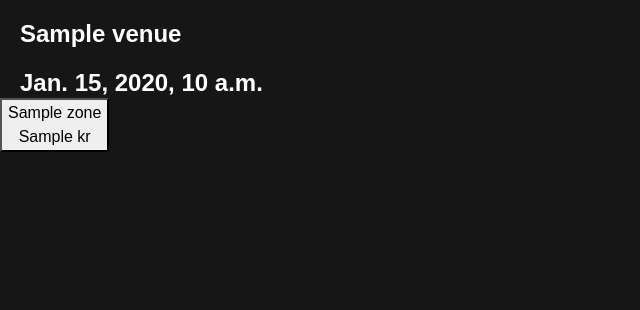
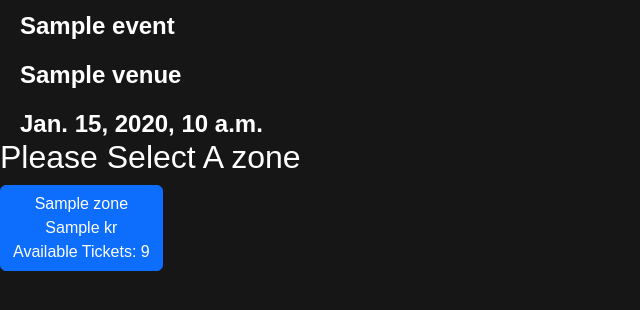
Before and after one commit to Tryggx/EventDriven-verklegt-namsk2, a Django app: page /events/1/shows/1 in a window 1280 px wide. Shown: the part 56-366 px from the top of the page, without its empty margins (0-640 px from the left). Run offline with Django 4.2, Linux system fonts and the light colour scheme; tables that the repository leaves empty hold one stand-in row (values such as "Sample post").

Commit message:
Add dynamic ticket counting
When selecting an event, the available tickets are now visible, also when selecting zones, added total_ticket in zones and new migration

```diff
--- a/EventDriven/EventDriven/settings.py
+++ b/EventDriven/EventDriven/settings.py
@@ -142,5 +142,5 @@ LOGOUT_REDIRECT_URL = "/"
 
 #Used for adding parameters to default user model in django
 AUTH_USER_MODEL = 'user.User'
-MEDIA_ROOT = os.path.join(BASE_DIR, 'static/img')
+MEDIA_ROOT = os.path.join(BASE_DIR, 'static/img/')
 MEDIA_URL = '/media/'
--- a/EventDriven/EventDriven/urls.py
+++ b/EventDriven/EventDriven/urls.py
@@ -13,12 +13,15 @@ Including another URLconf
     1. Import the include() function: from django.urls import include, path
     2. Add a URL to urlpatterns:  path('blog/', include('blog.urls'))
 """
+from django.conf.urls.static import static
 from django.contrib import admin, auth
 from django.urls import path, include
+
+from EventDriven import settings
 
 urlpatterns = [
     path('', include('main.urls')),
     path('admin/', admin.site.urls),
     path('events/', include('event.urls')),
-    path('users/', include('user.urls'))
-]
+    path('users/', include('user.urls')),
+    ] + static(settings.MEDIA_URL, document_root=settings.MEDIA_ROOT)
--- a/EventDriven/event/admin.py
+++ b/EventDriven/event/admin.py
@@ -8,3 +8,4 @@ admin.site.register(Show)
 admin.site.register(Zone)
 admin.site.register(EventType)
 admin.site.register(User)
+admin.site.register(Ticket)
--- a/EventDriven/event/models.py
+++ b/EventDriven/event/models.py
@@ -19,6 +19,7 @@ class Event(models.Model):
     def __str__(self):
         return self.name
 
+
 class Show(models.Model):
     venueid = models.ForeignKey(Venue, on_delete=models.CASCADE)
     eventid = models.ForeignKey(Event, on_delete=models.CASCADE)
@@ -29,10 +30,12 @@ class Show(models.Model):
     def __str__(self):
         return str(self.eventid) + " " + str(self.datetime) + "  " + str(self.id)
 
+
 class Zone(models.Model):
     name = models.CharField(max_length=255)
     showid = models.ForeignKey(Show, on_delete=models.CASCADE)
     price = models.CharField(max_length=100)
+    total_tickets = models.IntegerField()
 
     def __str__(self):
         return str(self.showid) + " ZONE: " + self.name
--- a/EventDriven/event/urls.py
+++ b/EventDriven/event/urls.py
@@ -5,5 +5,6 @@ urlpatterns = [
     path('',views.index, name="event_index"),
     path('<int:eventid>', views.get_event_by_id, name="event_details"),
     path('<int:eventid>/shows/<int:showid>', views.get_zones_by_showid, name="zones"),
+    path('eventjson/<int:eventid>', views.eventjson, name="eventjson")
 
 ]
--- a/EventDriven/event/views.py
+++ b/EventDriven/event/views.py
@@ -1,8 +1,14 @@
+from django.db.models import Count, Value, IntegerField, F
+from django.db.models.functions import Cast
+from django.http import JsonResponse
 from django.shortcuts import render, get_object_or_404
-from event.models import Event, Show, EventType
+from event.models import Event, Show, EventType, Zone
+from user.models import Ticket
+
+# Create your views here.
 
 
-# Create your views here.
+
 def index(request):
     return render(request, 'event/index.html', context={
         'events':Event.objects.all()
@@ -11,18 +17,35 @@ def index(request):
 def get_event_by_id(request, eventid):
     return render(request, 'event/single_event.html', {
         'event': get_object_or_404(Event, pk=eventid),
-        'shows': Event.objects.get(pk=eventid).show_set.all()
+        'shows': Show.objects.values().annotate(availabletickets=F('seating')+F('accessible_seating')-Count('ticket')).filter(eventid=eventid)
     })
 
 def get_zones_by_showid(request, showid, eventid):
     return render(request, 'event/single_show.html', {
         'event': get_object_or_404(Event, pk=eventid),
-        'zones': Show.objects.get(pk=showid).zone_set.all(),
-        'show' : get_object_or_404(Show, pk=showid)
+        'zones': Zone.objects.values().annotate(availabletickets=F('total_tickets')-Count('ticket')).filter(showid=showid),
+        'show': get_object_or_404(Show, pk=showid)
     })
 
 def get_event_by_type(request, eventtypeid):
     return render(request, 'event/index.html', context={
         'header_name': EventType.objects.get(pk=eventtypeid),
-        'events':Event.objects.filter(eventtypeid=eventtypeid)
+        'events': Event.objects.filter(eventtypeid=eventtypeid)
     })
+
+def eventjson(request, eventid):
+    singleevent = Event.objects.get(pk=eventid)
+    event = {
+            'id': singleevent.id,
+            'name': singleevent.name,
+            'description': singleevent.description,
+            'poster_image': singleevent.poster_image,
+            'header_image': singleevent.header_image,
+            'eventtypeid': singleevent.eventtypeid.id,
+            'headliner': singleevent.headliner
+    }
+    return JsonResponse({'data': event})
+
+#Zone.objects.values('id').annotate(Count(Ticket.objects.filter(zone_name_id=id)))
+
+#Zone.objects.values('ticket').annotate(c=Count('ticket'))
--- a/EventDriven/templates/base.html
+++ b/EventDriven/templates/base.html
@@ -11,6 +11,8 @@
     {% include 'navbar.html' %}
     {% block content %}
     {% endblock %}
+    <!--{% include 'footer.html' %}-->
 </body>
 <script src="https://cdn.jsdelivr.net/npm/bootstrap@5.2.0-beta1/dist/js/bootstrap.bundle.min.js" integrity="sha384-pprn3073KE6tl6bjs2QrFaJGz5/SUsLqktiwsUTF55Jfv3qYSDhgCecCxMW52nD2" crossorigin="anonymous"></script>
+<script src="https://cdnjs.cloudflare.com/ajax/libs/jquery/3.6.0/jquery.min.js" integrity="sha512-894YE6QWD5I59HgZOGReFYm4dnWc1Qt5NtvYSaNcOP+u1T9qYdvdihz0PPSiiqn/+/3e7Jo4EaG7TubfWGUrMQ==" crossorigin="anonymous" referrerpolicy="no-referrer"></script>
 </html>
--- a/EventDriven/templates/event/single_event.html
+++ b/EventDriven/templates/event/single_event.html
@@ -4,6 +4,6 @@
     <h1>{{ event.description }}
     <br>
         {% for show in shows %}
-    <a href={{ event.id }}/shows/{{ show.id }}> {{ show.datetime }} <br></a>
+    <a class="btn btn-primary" href={{ event.id }}/shows/{{ show.id }}> {{ show.datetime }} <br><br> Available tickets: {{ show.availabletickets }}</a>
     {% endfor %}
 {% endblock %}
--- a/EventDriven/templates/event/single_show.html
+++ b/EventDriven/templates/event/single_show.html
@@ -1,8 +1,11 @@
 {% extends 'base.html' %}
 {% block content %}
+    <br><br> <!-- Skoða - Renderast undir Navbar -->
+    <h1> {{ event.name }}</h1>
     <h1>{{ show.venueid }}</h1>
     <h1>{{ show.datetime }}</h1>
+    <h2>Please Select A zone</h2>
     {% for zone in zones %}
-        <button> {{ zone.name }} <br> {{ zone.price }} kr</button>
+        <a class="btn btn-primary"> {{ zone.name }} <br> {{ zone.price }} kr <br> Available Tickets: {{ zone.availabletickets }}</a>
     {% endfor %}
 {% endblock %}
--- /dev/null
+++ b/EventDriven/templates/footer.html
@@ -0,0 +1,5 @@
+<footer class="footer">
+      <div class="container">
+        <span class="text-muted">EventDriven - Verklegt Námskeið 2</span>
+      </div>
+</footer>
--- a/EventDriven/templates/navbar.html
+++ b/EventDriven/templates/navbar.html
@@ -1,4 +1,4 @@
-<nav class="navbar navbar-expand-lg navbar-dark bg-dark">
+<nav class="navbar navbar-expand-lg navbar-dark bg-dark fixed-top">
   <div class="container-fluid">
     <a class="navbar-brand" href="#">EventDriven</a>
     <button class="navbar-toggler" type="button" data-bs-toggle="collapse" data-bs-target="#navbarSupportedContent" aria-controls="navbarSupportedContent" aria-expanded="false" aria-label="Toggle navigation">
--- a/EventDriven/templates/user/userprofile.html
+++ b/EventDriven/templates/user/userprofile.html
@@ -2,7 +2,7 @@
 {% block content %}
     <div class="row my-3 p-3">
         <h1>This is the profile page for {{user.username}}</h1>
-        <img src="{{ user.profile_picture }}">
+        <img style="width: 200px;" src="{{ user.profile_picture.url }}">
     </div>
       </ul>
     </div>
```
Also changed, not shown: EventDriven/static/js/main.js (+19 -0 lines), EventDriven/event/migrations/0004_zone_total_tickets.py (added), EventDriven/user/migrations/0004_alter_user_profile_picture.py (added).
